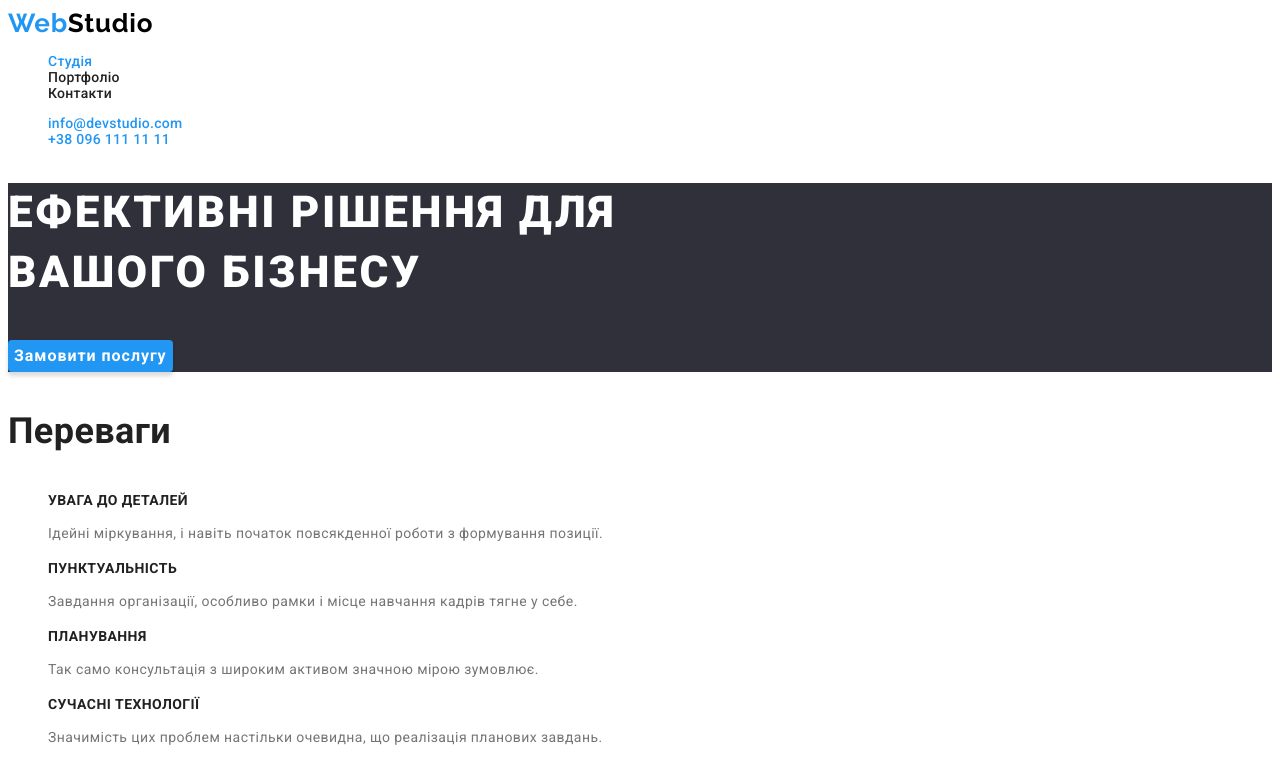
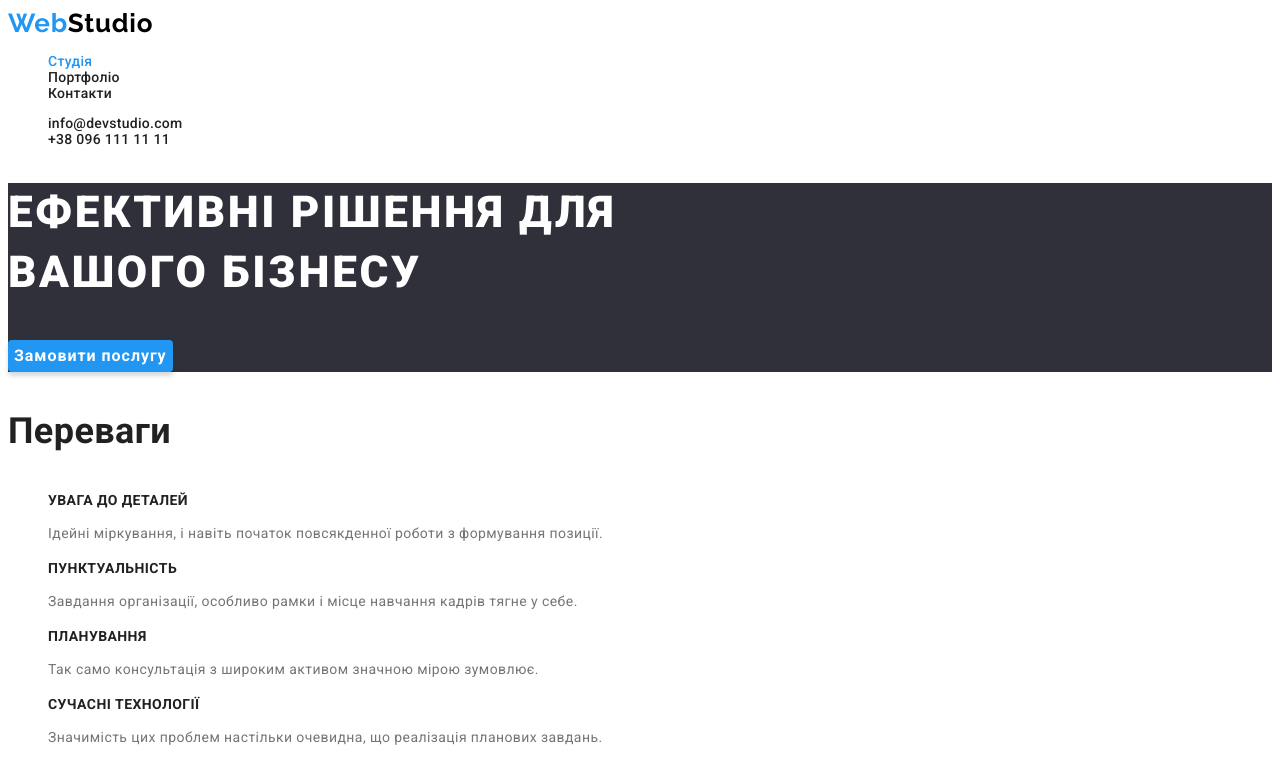
Before and after one commit to DanyloSvietik/goit-markup-hw-02, a plain HTML site: page index.html in a window 1280 px wide. Shown: the top 776 px of the page. Drawn offline with Linux system fonts and the light colour scheme.

Commit message:
Update-css-01-11-2022

```diff
--- a/css/styles.css
+++ b/css/styles.css
@@ -93,7 +93,7 @@ body {
     font-size: 14px;
     line-height: 1.1428;
     letter-spacing: 0.02em;
-    color: var(--blue-text-backgrounds);
+    color: var(--first-title-color);
     text-decoration: none;
 }
 
```
